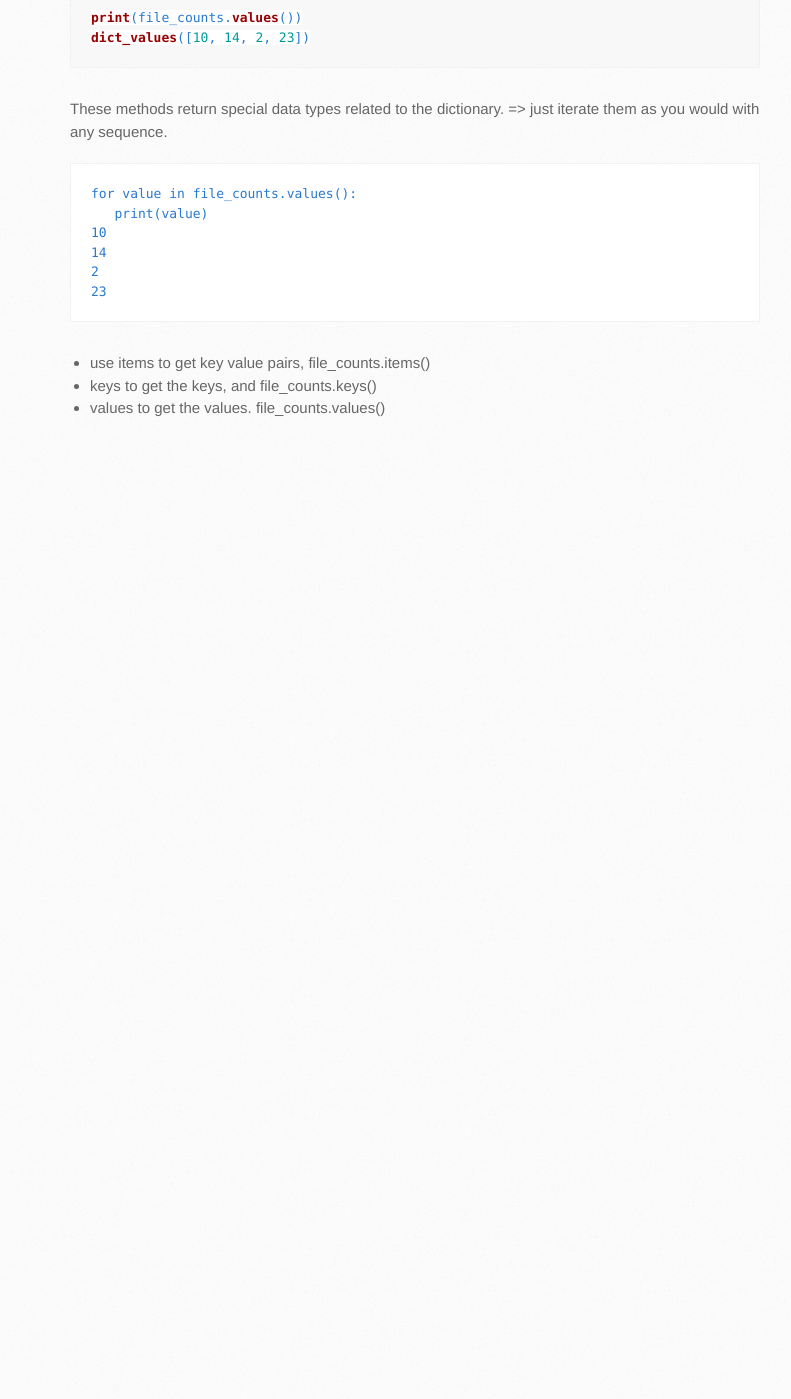
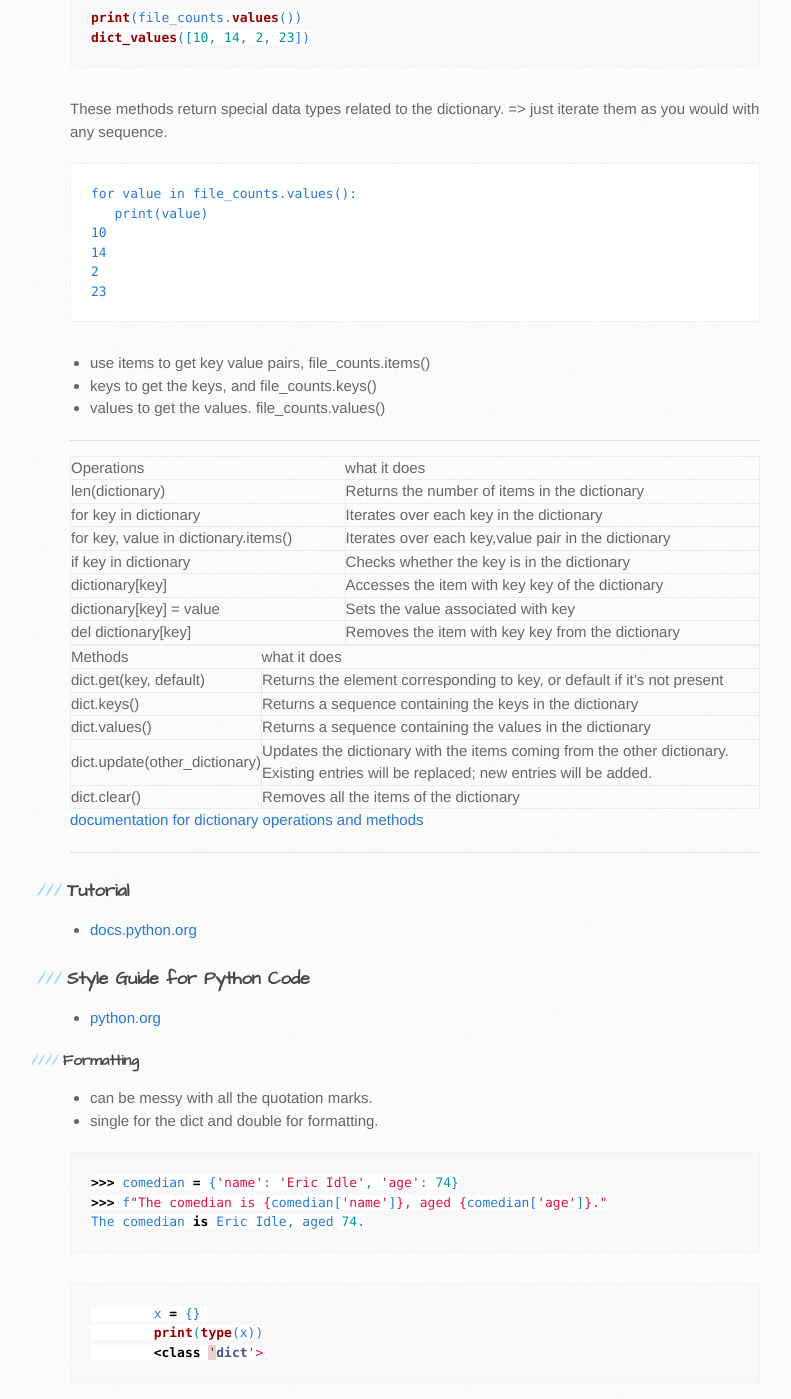
Before and after one commit to trumpfheller/trumpfheller.github.io, a Jekyll site: the page built from dictionary.md, in a window 1280 px wide and 1400 px high, scrolled down 5512 px. Shown: the whole window, without its empty margins (90-881 px from the left). Built offline with Jekyll 4.4.1, drawn with Linux system fonts in a browser that asks for light colours; before the commit the page ends 5974 px from its top, so only the background shows below that.

Commit message:
Update dictionary.md

````diff
--- a/dictionary.md
+++ b/dictionary.md
@@ -251,3 +251,53 @@ for value in file_counts.values():
 * use items to get key value pairs, file_counts.items()
 * keys to get the keys, and file_counts.keys()
 * values to get the values. file_counts.values()
+
+***
+
+| Operations        |  what it does          |
+|:-------------|:------------------|
+| len(dictionary)           | Returns the number of items in the dictionary |
+| for key in dictionary | Iterates over each key in the dictionary   |
+| for key, value in dictionary.items() | Iterates over each key,value pair in the dictionary |
+| if key in dictionary           | Checks whether the key is in the dictionary |
+| dictionary[key] | Accesses the item with key key of the dictionary |
+| dictionary[key] = value | Sets the value associated with key |
+| del dictionary[key] | Removes the item with key key from the dictionary |
+
+
+| Methods        | what it does         |
+|:-------------|:------------------|
+| dict.get(key, default) | Returns the element corresponding to key, or default if it's not present |
+| dict.keys() | Returns a sequence containing the keys in the dictionary   |
+| dict.values() | Returns a sequence containing the values in the dictionary  |
+| dict.update(other_dictionary) | Updates the dictionary with the items coming from the other dictionary. Existing entries will be replaced; new entries will be added. |
+| dict.clear()           | Removes all the items of the dictionary |
+
+[documentation for dictionary operations and methods](https://docs.python.org/3/library/stdtypes.html#mapping-types-dict)
+
+***
+
+
+### Tutorial
+*  [docs.python.org](http://docs.python.org/tutorial/)
+
+### Style Guide for Python Code
+* [python.org](http://www.python.org/dev/peps/pep-0008/)
+
+
+#### Formatting
+- can be messy with all the quotation marks.
+- single for the dict and double for formatting.
+
+```python
+>>> comedian = {'name': 'Eric Idle', 'age': 74}
+>>> f"The comedian is {comedian['name']}, aged {comedian['age']}."
+The comedian is Eric Idle, aged 74.
+```
+
+
+```python
+	x = {}
+	print(type(x))
+	<class 'dict'>
+```
````
